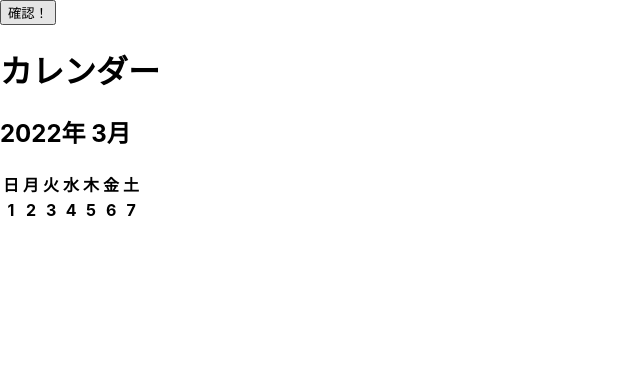
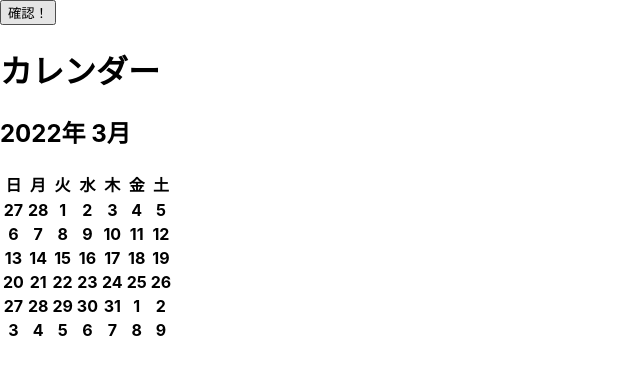
Before and after one commit to cokemaniaIIDX/Zenon, a React (Create React App) app in the folder front/: page / in a window 1280 px wide. Shown: the top 374 px of the page, without its empty margins (0-640 px from the left). Built offline with nearby package versions, Linux system fonts and the light colour scheme.

Commit message:
日付表示実装完了

```diff
--- a/front/src/Calendar.tsx
+++ b/front/src/Calendar.tsx
@@ -5,15 +5,29 @@ import React from "react";
 const Calendar: React.VFC = () => {
 
   const week: string[] = ["日", "月", "火", "水", "木", "金", "土"]
-  const days: string[] = ["1", "2", "3", "4", "5", "6", "7"]
+  const days: string[] = [
+    "27", "28", "1", "2", "3", "4", "5",
+    "6", "7", "8", "9", "10", "11", "12",
+    "13", "14", "15", "16", "17", "18", "19",
+    "20", "21", "22", "23", "24", "25", "26",
+    "27", "28", "29", "30", "31", "1", "2",
+    "3", "4", "5", "6", "7", "8", "9",
+  ]
   const date = new Date();
   const dayOfWeek = date.getDay();
   const year = date.getFullYear();
   const month = date.getMonth() + 1;  // getMonth() は 0-11 の数字で返ってくるので +1 する
 
   const Confirm = () => {
-    console.log(dayOfWeek)
-    console.log(typeof(dayOfWeek))
+    const list = week
+    const list2 = days
+    const dayList: string[][] = []
+
+    for (let i = 0; i < list2.length / list.length; i++) {
+      dayList.push(list2.slice(i*list.length,i*list.length + list.length))
+    }
+
+    console.log(dayList)
   }
 
   return (
@@ -24,10 +38,10 @@ const Calendar: React.VFC = () => {
         <h2>{year}年 {month}月</h2>
         <table>
           <thead>
-            <ListContents list={week} />
+            <ListContents weekList={week} contents={week} />
           </thead>
           <tbody>
-            <ListContents list={days} />
+            <ListContents weekList={week} contents={days} />
           </tbody>
         </table>
       </div>
@@ -39,34 +53,49 @@ const Calendar: React.VFC = () => {
 
 type ListContentsProps = {
   // 曜日リストの型宣言
-  list: string[];
+  weekList: string[];
+  contents: string[];
 }
 
 const ListContents: React.VFC<ListContentsProps> = (props) => {
 
-  const weekList = props.list
+  const listLength = props.weekList.length
+  const fullContents = props.contents
+
+  // contentsを多重配列として初期化
+  const contents: string[][] = []
+
+  for (let i = 0; i < fullContents.length / listLength; i++) {
+    contents.push(fullContents.slice(listLength*i, listLength*i + listLength))
+  }
 
   return (
-    <DisplayContents list={weekList} />
+    <>
+      {contents.map((item, key) => {
+        return (
+          <tr key={key}><DisplayContents contents={item} /></tr>
+        )
+      })}
+    </>
   )
 }
 
 // カレンダーの中身を表示するコンポーネント
 
 type DisplayContentsProps = {
-  list: string[];
+  contents: string[];
 }
 
 const DisplayContents: React.VFC<DisplayContentsProps> = (props) => {
 
-  const week = props.list
+  const contents = props.contents
 
   return (
-    <tr>
-      {week.map((item, key) =>
+    <>
+      {contents.map((item, key) =>
         <th key={key}>{item}</th>
       )}
-    </tr>
+    </>
   )
 }
 
```
